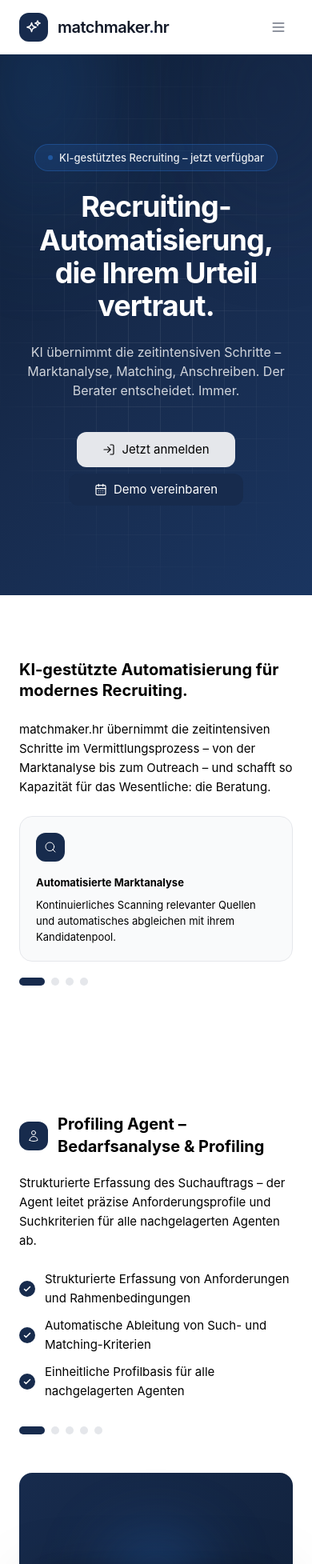
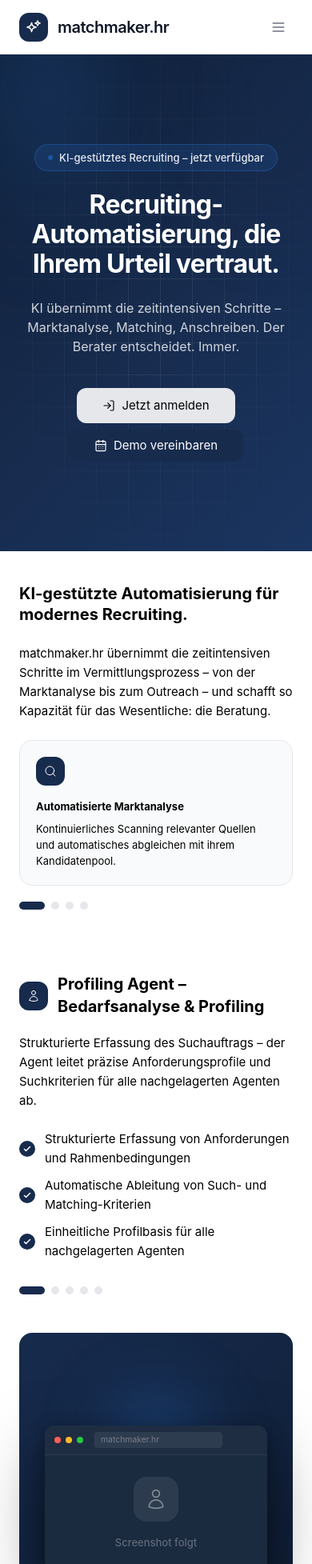
Before and after one commit to c-odenk/matchmaker-ui, a Vue app: page /#/ in a window 390 px wide. Shown: the top 1955 px of the page at 80% size. Built offline with nearby package versions, Linux system fonts and the light colour scheme.

Commit message:
Smartphone Ansicht Komponentenabstände angepasst

```diff
--- a/src/components/landing/V2/Landing-Benefits-V2.vue
+++ b/src/components/landing/V2/Landing-Benefits-V2.vue
@@ -1,5 +1,5 @@
 <template>
-  <section class="py-20 md:py-28 lg:pt-40 lg:pb-20 bg-white">
+  <section class="py-10 md:py-28 lg:pt-40 lg:pb-20 bg-white">
 
     <!-- Mobile: stacked layout -->
     <div class="sm:hidden">
--- a/src/components/landing/V3/Landing-Product-V3.vue
+++ b/src/components/landing/V3/Landing-Product-V3.vue
@@ -1,5 +1,5 @@
 <template>
-  <section class="py-20 md:py-28 lg:py-20 bg-white overflow-hidden">
+  <section class="py-10 md:py-28 lg:py-20 bg-white overflow-hidden">
     <div class="mx-auto max-w-container-lg 2xl:max-w-container px-container-h">
       <div class="flex flex-col lg:flex-row items-start lg:items-center gap-12 lg:gap-16">
 
--- a/tailwind.config.js
+++ b/tailwind.config.js
@@ -32,7 +32,7 @@
 
         // ── H1 ──────────────────────────────────────────────────────────────
 
-        'h1-sm':  ['2.25rem',  { lineHeight: '1.15', fontWeight: '700' }],  // Smartphone
+        'h1-sm':  ['2rem',  { lineHeight: '1.15', fontWeight: '700' }],  // Smartphone
         'h1-md':  ['3rem',     { lineHeight: '1.1',  fontWeight: '700' }],  // Tablet
         'h1-lg':  ['2.4rem',     { lineHeight: '1.05',  fontWeight: '700' }], // Laptop
         'h1-2xl': ['3.5rem',  { lineHeight: '1.1', fontWeight: '700' }],  // Desktop
```
